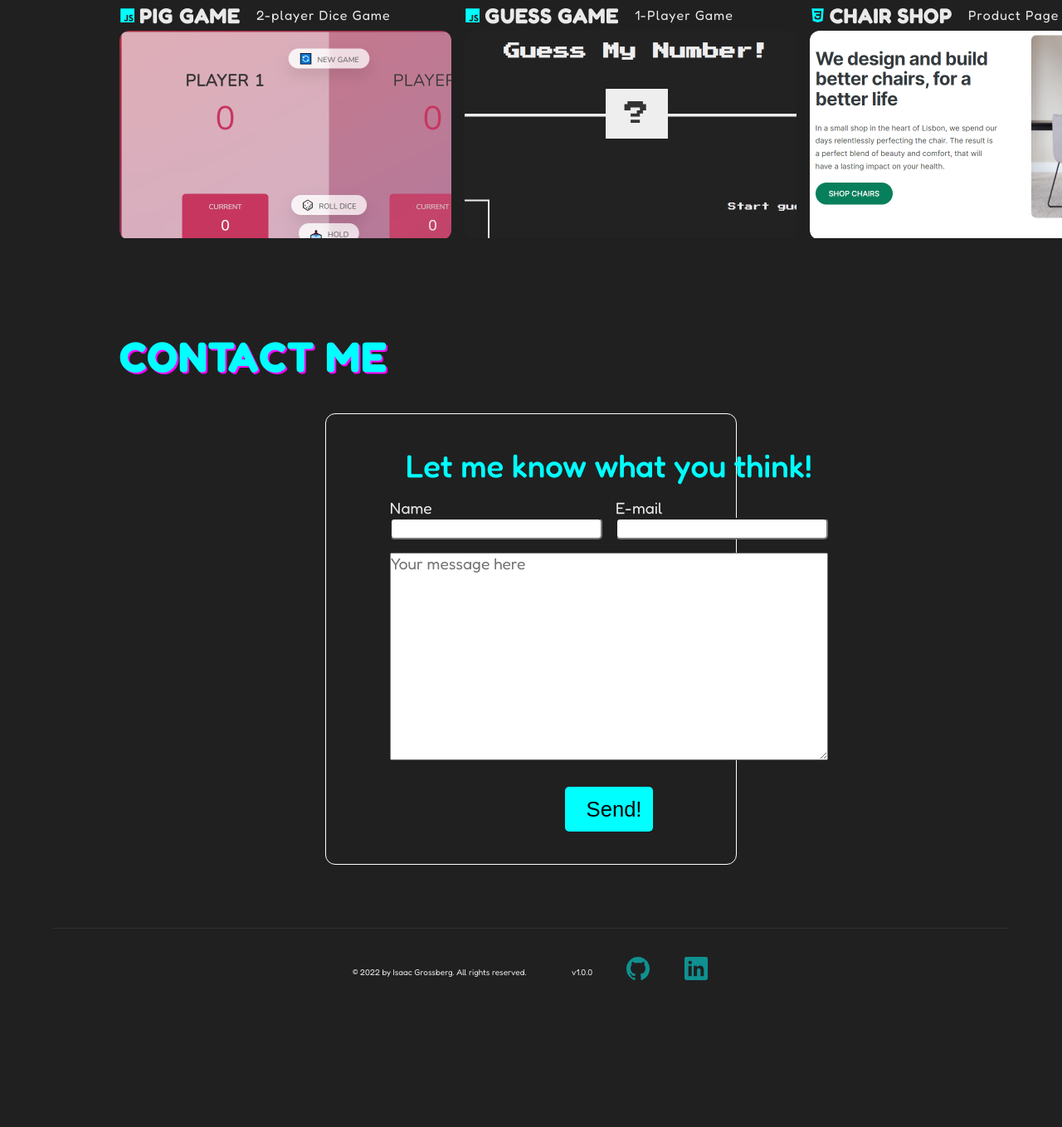
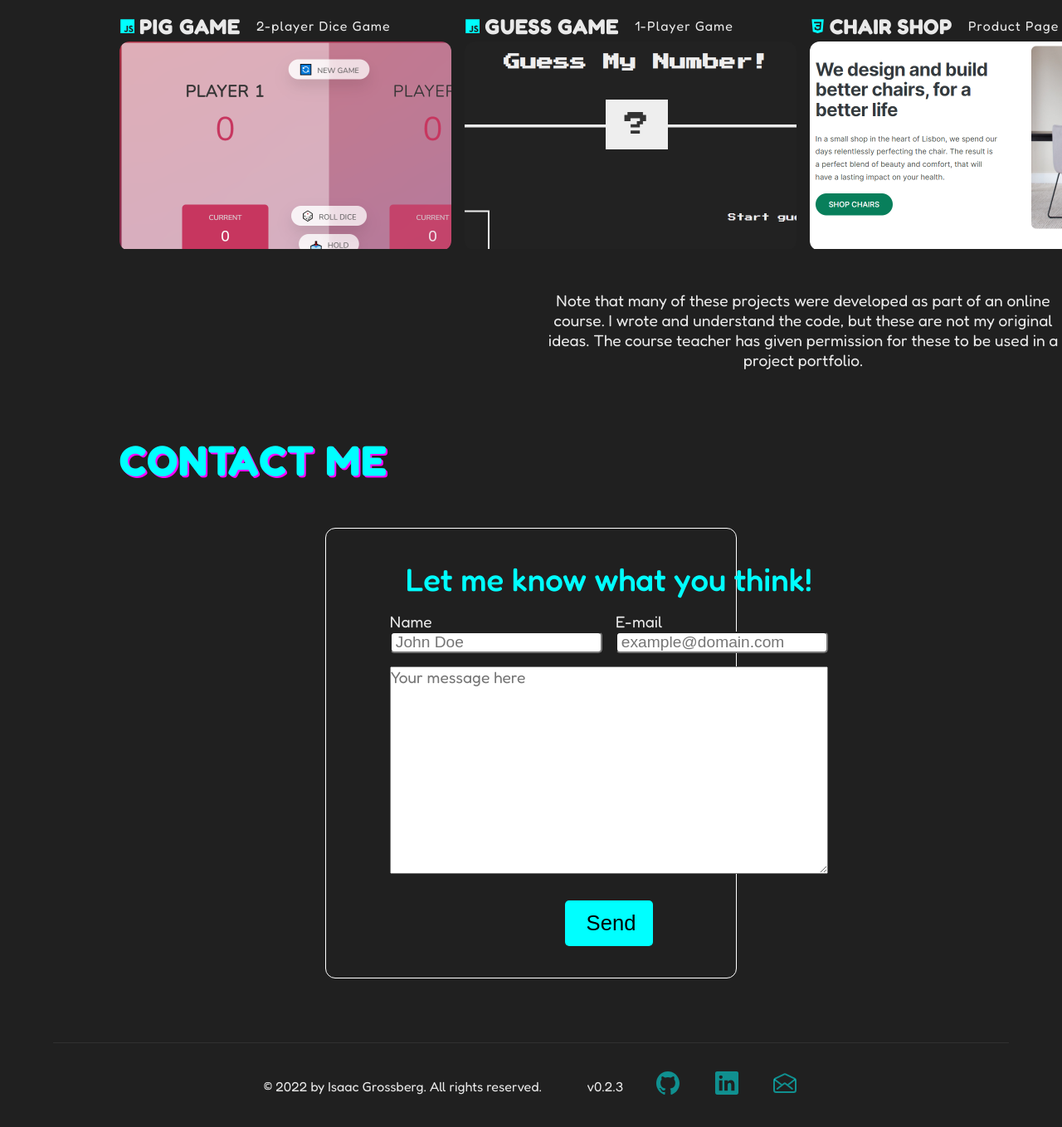
Before and after one commit to igrossberg23/my-website, a plain HTML site: page index.html in a window 1280 px wide. Shown: the part 1248-2606 px from the top of the page at 83% size. Before the commit the page ends 2471 px from the top, so only its background shows below. Drawn offline with nearby package versions, Linux system fonts and the light colour scheme.

Commit message:
Small tweaks

```diff
--- a/index.html
+++ b/index.html
@@ -284,6 +284,15 @@
           </div>
         </div>
       </div>
+
+      <div class="projects-disclaimer">
+        <p>
+          Note that many of these projects were developed as part of an online
+          course. I wrote and understand the code, but these are not my original
+          ideas. The course teacher has given permission for these to be used in
+          a project portfolio.
+        </p>
+      </div>
     </section>
     <section class="section--contact">
       <h2 class="section--header">Contact Me</h2>
@@ -297,11 +306,11 @@
         <h3 class="contact--title">Let me know what you think!</h3>
         <div class="form-group">
           <label for="name">Name</label>
-          <input type="text" name="name" />
+          <input type="text" name="name" placeholder="John Doe" />
         </div>
         <div class="form-group">
           <label for="email">E-mail</label>
-          <input type="email" name="email" />
+          <input type="email" name="email" placeholder="example@domain.com" />
         </div>
         <textarea
           name="message-body"
@@ -311,12 +320,12 @@
           class="g-recaptcha"
           data-sitekey="6LcCCOMeAAAAAI3q-Vb5e8WMs5ZHFt7bfjYeLfzh"
         ></div>
-        <button type="submit" class="contact--button">Send!</button>
+        <button type="submit" class="contact--button">Send</button>
       </form>
     </section>
     <section class="section--footer">
       <div class="copyright"></div>
-      <p class="version-notes">v1.0.0</p>
+      <p class="version-notes">v0.2.3</p>
       <div class="footer--link">
         <a href="https://github.com/igrossberg23" target="_blank"
           ><ion-icon name="logo-github"></ion-icon
@@ -327,6 +336,11 @@
           ><ion-icon name="logo-linkedin"></ion-icon
         ></a>
       </div>
+      <div class="footer--link">
+        <a href="mailto:igrossberg23@gmail.com" target="_blank"
+          ><ion-icon name="mail-open-outline"></ion-icon
+        ></a>
+      </div>
     </section>
   </body>
 </html>
--- a/style.css
+++ b/style.css
@@ -155,11 +155,20 @@ body {
 .section--header {
   text-transform: uppercase;
   text-shadow: 2px 2px var(--secondary-color);
-  margin-bottom: 2.4rem;
   color: var(--primary-color);
   font-size: 3.2rem;
+  margin-bottom: 3.2rem;
   grid-column: span 4;
   letter-spacing: 1px;
+}
+
+.projects-disclaimer {
+  grid-column: span 4;
+  margin-bottom: 2.4rem;
+  font-size: 1.2rem;
+  text-align: center;
+  max-width: 50vw;
+  margin: 0 auto;
 }
 
 .project {
@@ -358,8 +367,13 @@ body {
 }
 
 .version-notes {
+  font-size: 1rem;
   margin-left: 1rem;
   display: inline-block;
   /* border: 1px solid white; */
   align-self: center;
 }
+
+.copyright {
+  font-size: 1rem;
+}
```
